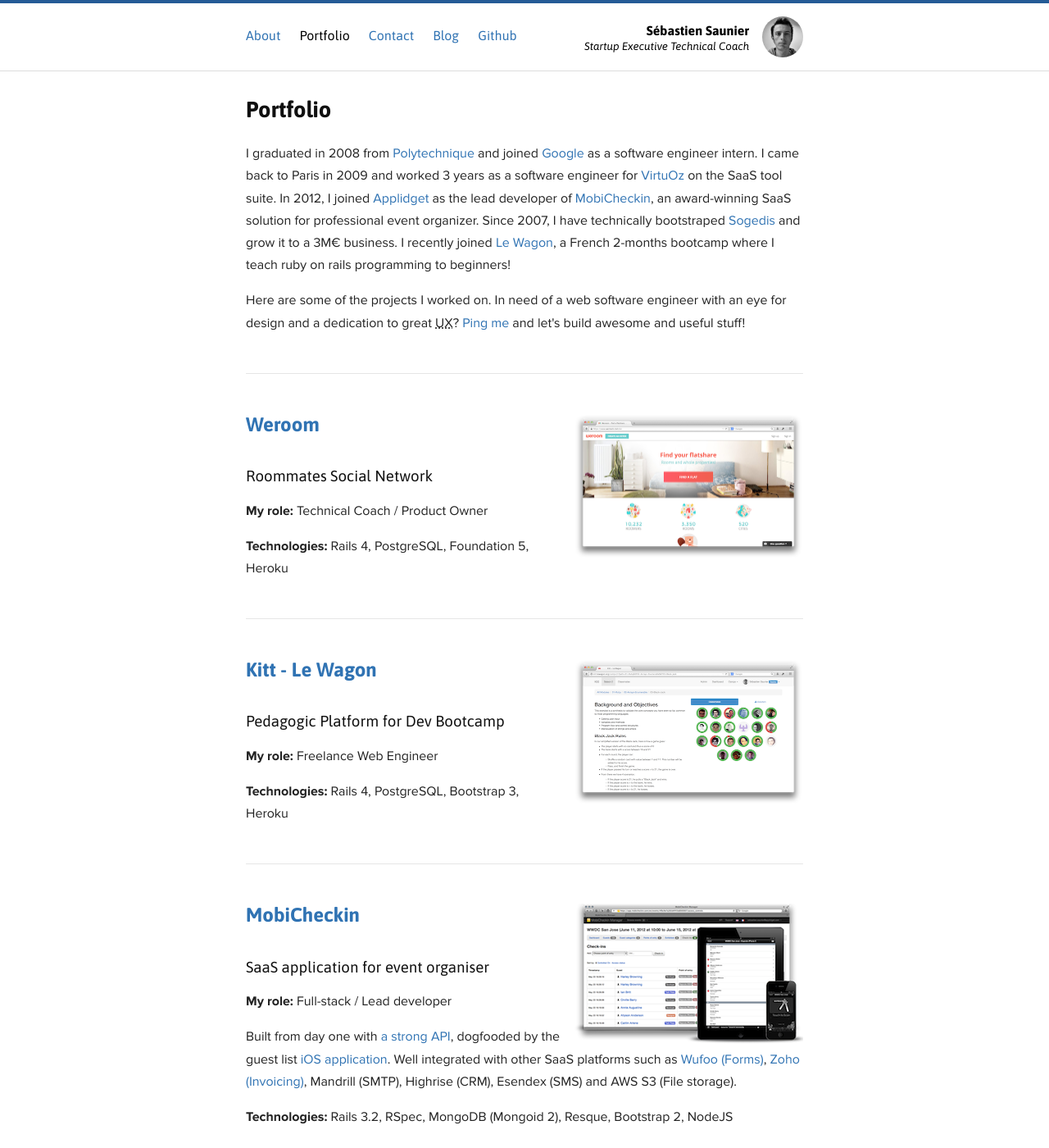
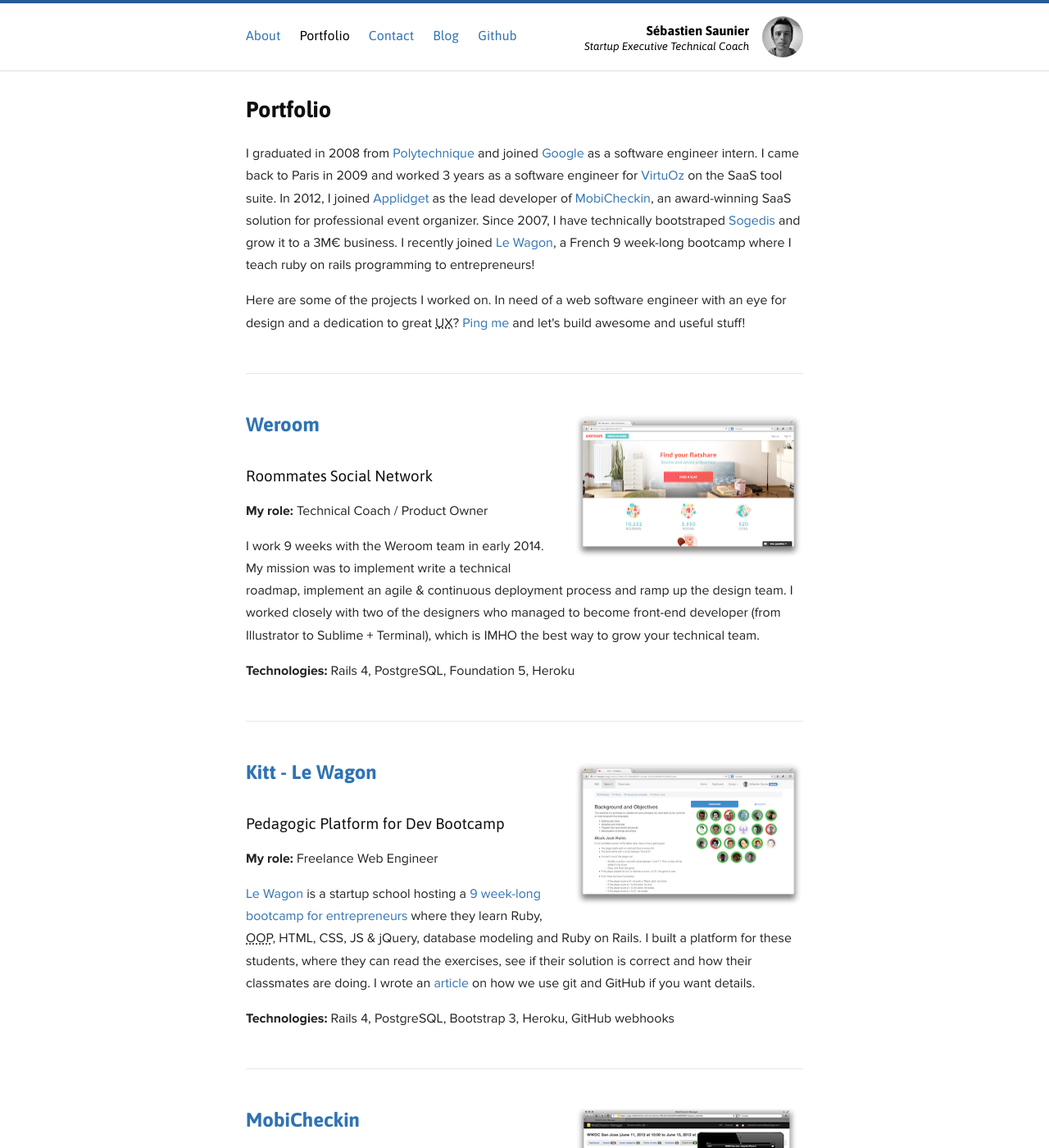
Before and after one commit to ssaunier/ssaunier.github.io, a Jekyll site: the page built from portfolio/index.html, in a window 1280 px wide and 1400 px high. Shown: the whole window at 82% size. Built offline with Jekyll 4.4.1, drawn with Linux system fonts in a browser that asks for light colours; Markdown is read by kramdown in place of the engine named in the settings.

Commit message:
Descript Weroom

```diff
--- a/_data/projects.yml
+++ b/_data/projects.yml
@@ -3,6 +3,12 @@
   url: https://www.weroom.com/en
   oneliner: Roommates Social Network
   role: Technical Coach / Product Owner
+  description: >
+    I work 9 weeks with the Weroom team in early 2014. My mission was to implement write
+    a technical roadmap, implement an agile & continuous deployment process and ramp
+    up the design team. I worked closely with two of the designers who managed to
+    become front-end developer (from Illustrator to Sublime + Terminal), which is IMHO the best
+    way to grow your technical team.
   technologies:
     - Rails 4
     - PostgreSQL
@@ -14,11 +20,21 @@
   url: http://www.lewagon.org
   oneliner: Pedagogic Platform for Dev Bootcamp
   role: Freelance Web Engineer
+  description: >
+    <a href="http://www.lewagon.org">Le Wagon</a> is a startup school hosting a
+    <a href="http://www.lewagon.org/premiere">9 week-long bootcamp for entrepreneurs</a>
+    where they learn Ruby, <abbr title="Object Oriented Programming">OOP</abbr>,
+    HTML, CSS, JS & jQuery, database modeling and Ruby on Rails. I built a platform
+    for these students, where they can read the exercises, see if their solution is correct
+    and how their classmates are doing. I wrote an
+    <a href="/blog/2014/04/21/practical-example-of-using-git-in-a-school.html">article</a>
+    on how we use git and GitHub if you want details.
   technologies:
     - Rails 4
     - PostgreSQL
     - Bootstrap 3
     - Heroku
+    - GitHub webhooks
 
 - name: MobiCheckin
   image: mobicheckin.png
--- a/portfolio/index.html
+++ b/portfolio/index.html
@@ -11,7 +11,7 @@
 
   <p class="fancy">
     I graduated in 2008 from <a href="http://www.polytechnique.edu/jsp/accueil.jsp?LANGUE=1">Polytechnique</a> and joined <a href="https://www.google.com/about/jobs/locations/zurich/">Google</a> as a software engineer intern. I came back to Paris in 2009 and worked 3 years as a software engineer for <a href="http://www.virtuoz.com">VirtuOz</a> on the SaaS tool suite. In 2012, I joined <a href="http://www.applidget.com">Applidget</a>
-    as the lead developer of <a href="http://www.mobicheckin.com">MobiCheckin</a>, an award-winning SaaS solution for professional event organizer. Since 2007, I have technically bootstraped <a href="http://www.sogedis.fr">Sogedis</a> and grow it to a 3M€ business. I recently joined <a href="http://www.lewagon.org">Le Wagon</a>, a French 2-months bootcamp where I teach ruby on rails programming to beginners!
+    as the lead developer of <a href="http://www.mobicheckin.com">MobiCheckin</a>, an award-winning SaaS solution for professional event organizer. Since 2007, I have technically bootstraped <a href="http://www.sogedis.fr">Sogedis</a> and grow it to a 3M€ business. I recently joined <a href="http://www.lewagon.org">Le Wagon</a>, a French 9 week-long bootcamp where I teach ruby on rails programming to entrepreneurs!
   </p>
 
   <p class="fancy">
```
